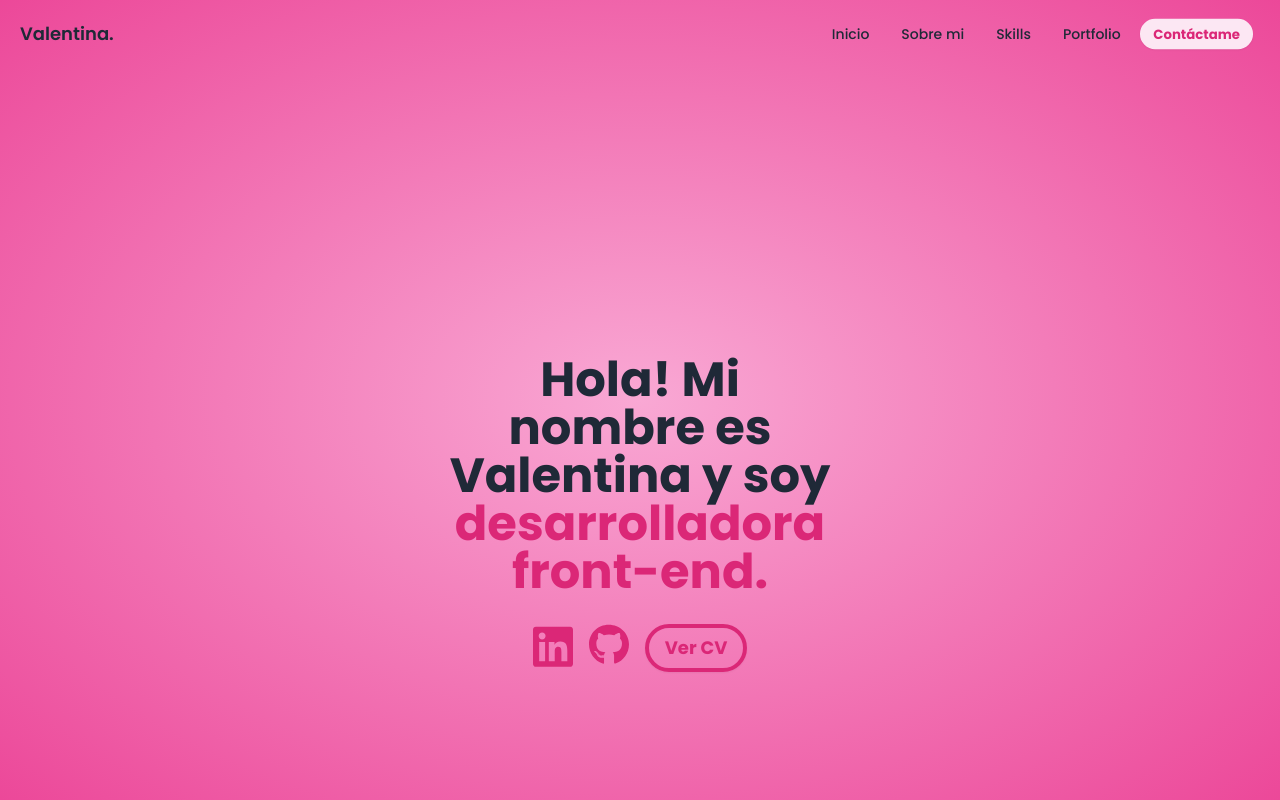
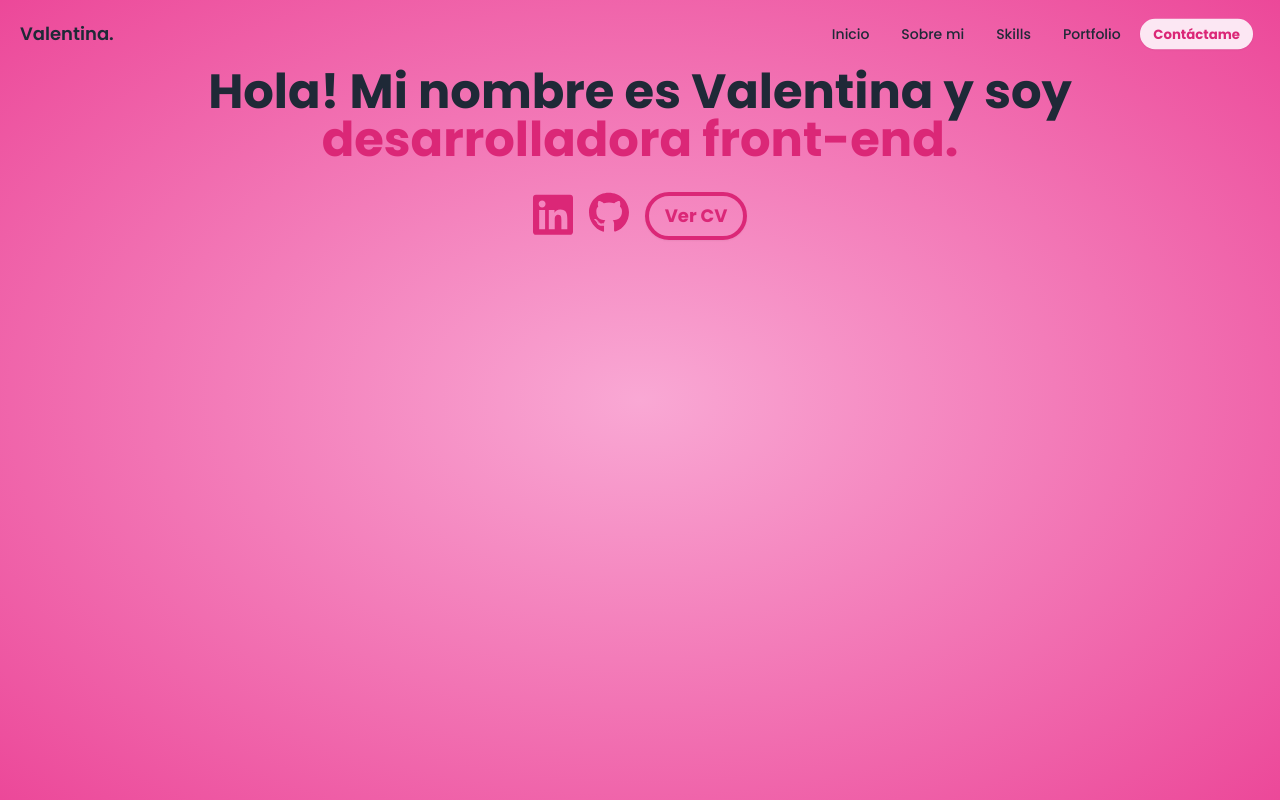
Before and after one commit to valeamayola/my-portfolio, a Next.js app: page / in a window 1280 px wide. Shown: the top 800 px of the page. Built offline with nearby package versions, Linux system fonts and the light colour scheme.

Commit message:
Update Header.tsx

```diff
--- a/src/app/components/Header.tsx
+++ b/src/app/components/Header.tsx
@@ -2,7 +2,7 @@ import Link from "next/link";
 
 export default function Header() {
     return (
-        <header className="items-center align-center justify-center p-10 py-20 md:p-52 lg:p-72">
+        <header className="h-screen items-center align-center justify-center">
             <h1 className="text-3xl md:text-5xl font-bold text-center px-2 md:px-40 text-gray-800">Hola! Mi nombre es Valentina y soy <span className="text-pink-600">desarrolladora front-end.</span></h1>
             <div className="flex justify-center mt-5">
                 <Link href="https://www.linkedin.com/in/valentina-amayola/" target="_blank">
```
